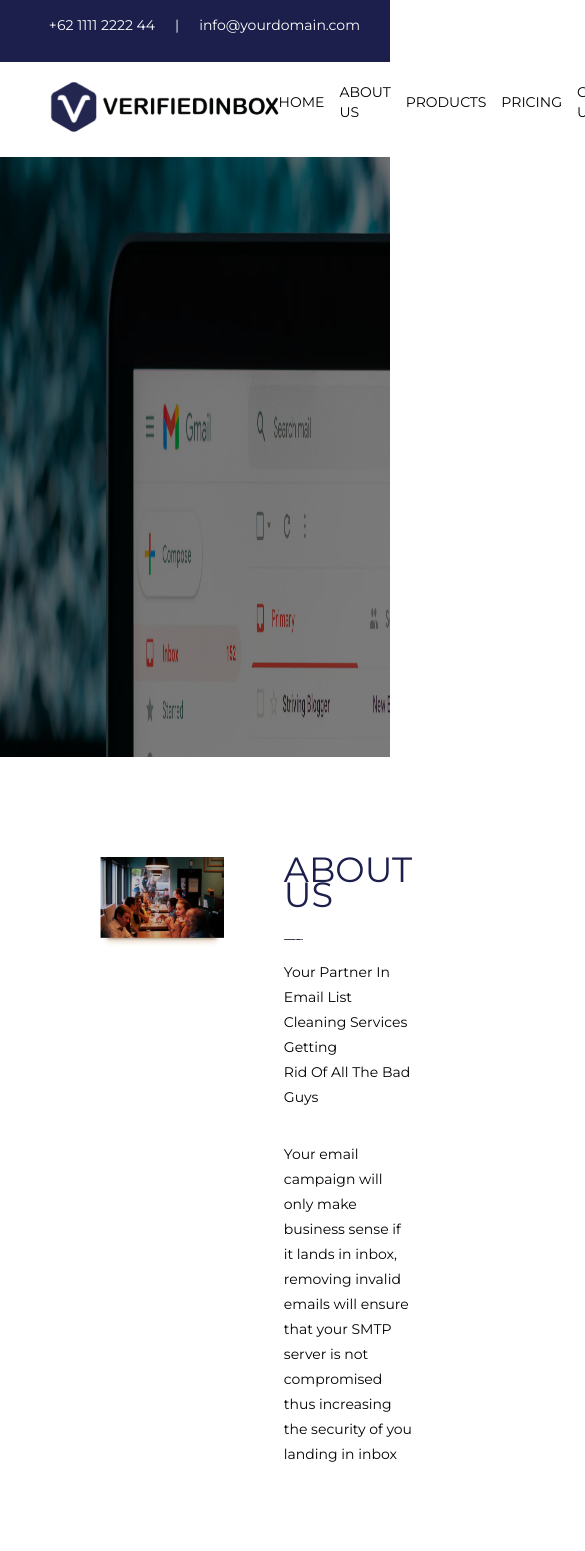
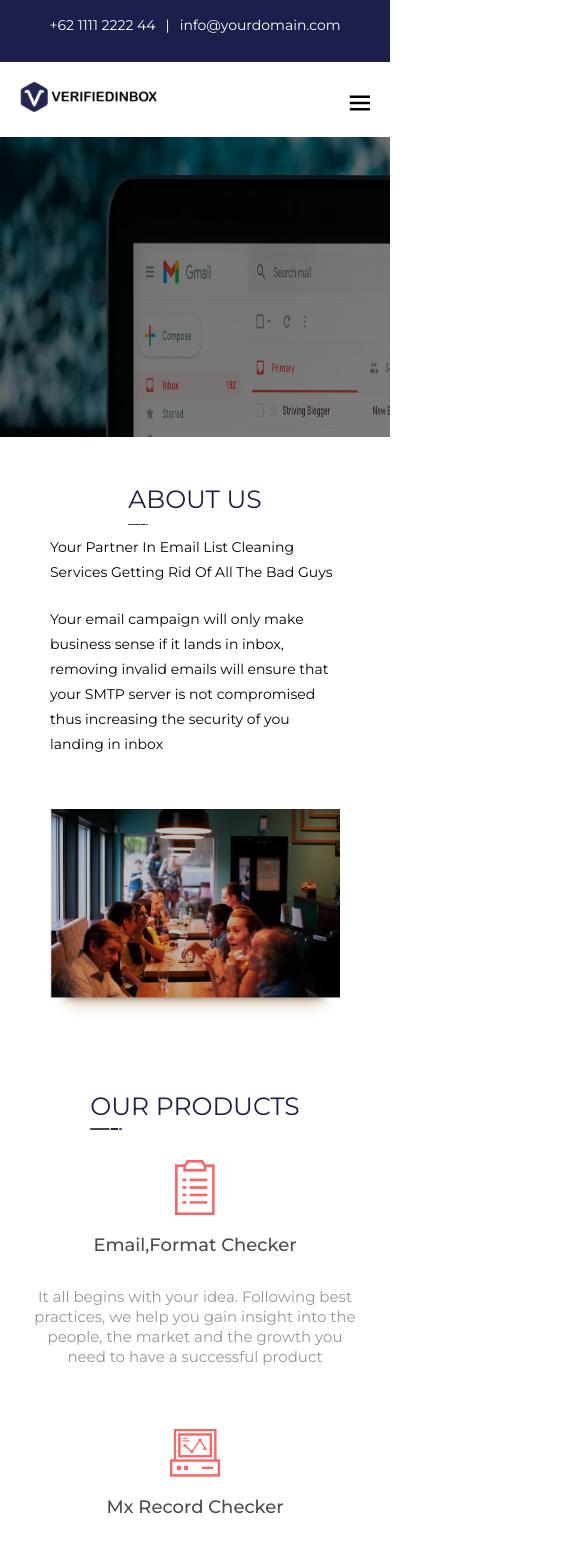
Before and after one commit to wambuijuddie065/VERIFIEDINBOX, an Angular app in the folder frontend/: page /home in a window 390 px wide. Shown: the top 1551 px of the page, 585 px wide, since content can reach past the window. Built offline with nearby package versions, Linux system fonts and the light colour scheme.

Commit message:
homepage responsiveness

```diff
--- a/frontend/src/app/Modules/shared/homepage/homepage.component.css
+++ b/frontend/src/app/Modules/shared/homepage/homepage.component.css
@@ -11,14 +11,23 @@
     display: flex;
     padding: 20px 50px;
     justify-content: space-between;
+    align-items: center;
 }
 .logoIcon{
     height: 50px;
+}
+.navLinks{
+    display: flex;
+    gap: 20px;
+}
+.navLinks mat-icon{
+    display: none;
 }
 .navList{
     display: flex;
     gap: 15px;
     align-items: center;
+    position:sticky;
 
 }
 .navList li{
@@ -63,8 +72,6 @@
 }
 .leftFour img{
 
-    /* width: auto; */
-    /* height: 200px; */
     width: 100%;
 
 }
@@ -115,7 +122,7 @@ i{
     "d e f";
     justify-content: center;
     column-gap: 40px;
-    row-gap: 80px;
+    row-gap: 50px;
     justify-content: center;
     align-items: center;
 }
@@ -126,6 +133,7 @@ i{
     gap: 30px;
     align-items: center;
     padding: 30px;
+    /* width: auto; */
 
 
 }
@@ -178,11 +186,12 @@ i{
 
 .pTag{
     background-color: #1C1F4C;
-    padding: 30px;
-    border-radius: 250px;
+    padding: 30px 35px;
+    border-radius: 50%;
 }
 .pTag img{
-    height: 70px;
+    height: 50px;
+
 }
 .pricingTitle{
     font-size: 40px;
@@ -281,6 +290,7 @@ i{
     display: flex;
     padding: 50px;
     justify-content: space-between;
+    align-items: center;
 }
 .divTen{
     color: white;
@@ -289,3 +299,241 @@ i{
     font-size: 13px;
     padding: 10px;
 }
+
+@media screen and (max-width:1436px) {
+    .productGrids{
+        column-gap: 0px;
+    row-gap: 0px;
+    display: flex;
+    flex-wrap: wrap;
+
+
+
+    }
+    .a,.b,.c,.d,.e,.f{
+        width: 350px;
+        gap: 20px;
+    }
+    .divNine{
+        padding:25px;
+        align-items: center;
+    }
+
+
+}
+@media screen and (max-width:1190px){
+    .pricingDesc{
+font-size: 20px;
+    }
+    .divThree{
+        height: 500px;
+    }
+}
+@media screen and (max-width:1062px){
+    .rightFour{
+        line-height: normal;
+        gap: 10px;
+
+    }
+    .divFive{
+        padding: 50px;
+    }
+    .about,.products,.pricingTitle{
+        font-size: 25px;
+    }
+
+.contactForm{
+
+    padding: 40px 0px;
+}
+
+
+.divFive{
+    gap: 40px;
+}
+}
+@media screen and (max-width:926px) {
+    .navLinks mat-icon{
+        display: block;
+        font-size: 30px;
+    }
+    .navList{
+        display: none;
+    }
+    .contactForm input{
+
+        width: 300px;
+    }
+    .divFive{
+        gap: 30px;
+    }
+    .divNine{
+        padding:20px;}
+}
+
+@media screen and (max-width:922px){
+    .a,.b,.c,.d,.e,.f{
+        width: 100%;
+
+    }
+    .divThree{
+        height: 450px;
+    }
+    .divFive{
+        gap: 20px;
+    }
+    .leftFour img{
+
+        width: 100%;
+
+    }
+    .leftFour{
+        width:auto;
+    }
+    .rightFour
+    {
+        width: auto;
+        line-height: 25px;
+
+
+
+    }
+    .aboutTop{
+        display: flex;
+        flex-direction: column;
+        align-self: center;
+
+    }
+
+
+    .rightFour br{
+        display: none;
+    }
+    .divFour{
+
+        padding: 50px ;
+        width: auto;
+        gap: 40px;
+        flex-direction: column-reverse;
+    }
+}
+@media screen and (max-width:834px){
+    .pricingDesc br{
+        display: none;
+
+    }
+    .pricingDesc{
+        font-size: 18px;
+
+    }
+    .divSeven{
+        padding: 70px 30px;
+    }
+    .pricingInputOne input, .pricingInputTwo input{
+        width: 300px;
+        height: 20px;
+    }
+    .pricingInputs{
+        gap: 25px;
+    }
+    .divEight{
+        flex-direction: column;
+
+    }
+    .contactUs{
+        width: auto;
+    }
+    .locationMap{
+        width: auto;
+
+    }
+    .divNine{
+        padding:14px;}
+        .divThree{
+            height: 430px;
+        }
+}
+@media screen and (max-width:734px) {
+    .pricingDesc{
+        font-size: 18px;
+        text-align: center;
+        line-height: 25px;
+
+    }
+    .divThree{
+        height: 420px;
+    }
+
+}
+@media screen and (max-width:700px){
+    .pricingInputs{
+        flex-direction: column;
+        align-items: center;
+    }
+    .divNine{
+        padding:10px;}
+        .divThree{
+            height: 380px;
+        }
+        .messageInput{
+            height: 100px;
+        }
+        .divThree{
+            height: 400px;
+        }
+
+}
+@media screen and (max-width:500px){
+    .divThree{
+        height: 300px;
+    }
+    .divTwo{
+
+        padding: 20px}
+        .logoIcon{
+            height: 30px;
+        }
+        .divOne{
+            justify-content: center;
+            gap: 10px;
+            padding: 15px;
+        }
+        .divSix{
+            font-size: 16px;
+            height: 350px;
+
+        }
+        .productTitle{
+            font-size: 18px;
+        }
+        .productDesc{
+            font-size: 15px;
+        }
+        .pricingDesc{
+            font-size: 16px;
+        }
+        .divThree{
+            height: 380px;
+        }
+
+}
+@media screen and (max-width:434px){
+    .divFive{
+        padding: 20px;
+
+    }
+    .a,.b,.c,.d,.e,.f{
+        padding: 10px ;
+        width: auto;
+    }
+    .productGrids{
+        gap: 30px;
+    }
+    .messageInput{
+        height: 80px;
+    }
+    .divThree{
+        height: 300px;
+    }
+
+}
--- a/frontend/src/app/Modules/shared/homepage/homepage.component.html
+++ b/frontend/src/app/Modules/shared/homepage/homepage.component.html
@@ -19,6 +19,7 @@
                 <li><a href="/home#contact" >CONTACT US</a></li>
                 <li><button routerLink="/auth/login" >LOGIN</button></li>
             </ul>
+            <mat-icon>menu</mat-icon>
 
         </div>
     </div>
@@ -30,9 +31,9 @@
             <img src="../../../../assets/about-us.png" alt="">
         </div>
         <div class="rightFour" >
-
+            <div class="aboutTop">
             <p class="about">ABOUT US</p>
-            <img class="line" src="../../../../assets/Line.png" alt="">
+            <img class="line" src="../../../../assets/Line.png" alt=""></div>
             <p>Your Partner In Email List Cleaning Services
                 Getting <br> Rid Of All The Bad Guys
             </p>
@@ -184,6 +185,7 @@
                 <li><a href="" [routerLink]="'/auth/login'" >LOGIN</a></li>
 
             </ul>
+            <mat-icon>menu</mat-icon>
         </div>
     </div>
     <div class="divTen">
--- a/frontend/src/app/Modules/user/single-email-validator/single-email-validator.component.html
+++ b/frontend/src/app/Modules/user/single-email-validator/single-email-validator.component.html
@@ -12,7 +12,7 @@
     <div class="divTwo">
         <p> You have <b>5</b> available credits </p>
         <button class="credit" routerLink="/user/dashboard/Pay-as-you-go" >Buy credit</button>
-        <button class="plan">Activate premium plan</button>
+        <button class="plan" routerLink="/user/dashboard/tools-subscription">Activate premium plan</button>
 
     </div>
     <div class="divThree">
--- a/frontend/src/app/Modules/user/upload-profile/upload-profile.component.html
+++ b/frontend/src/app/Modules/user/upload-profile/upload-profile.component.html
@@ -14,7 +14,7 @@
     <div class="divTwo">
         <p> You have <b>5</b> available credits </p>
         <button class="credit" routerLink="/user/dashboard/Pay-as-you-go" >Buy credit</button>
-        <button class="plan">Activate premium plan</button>
+        <button class="plan" routerLink="/user/dashboard/tools-subscription">Activate premium plan</button>
 
     </div>
     <div class="divThree">
```
